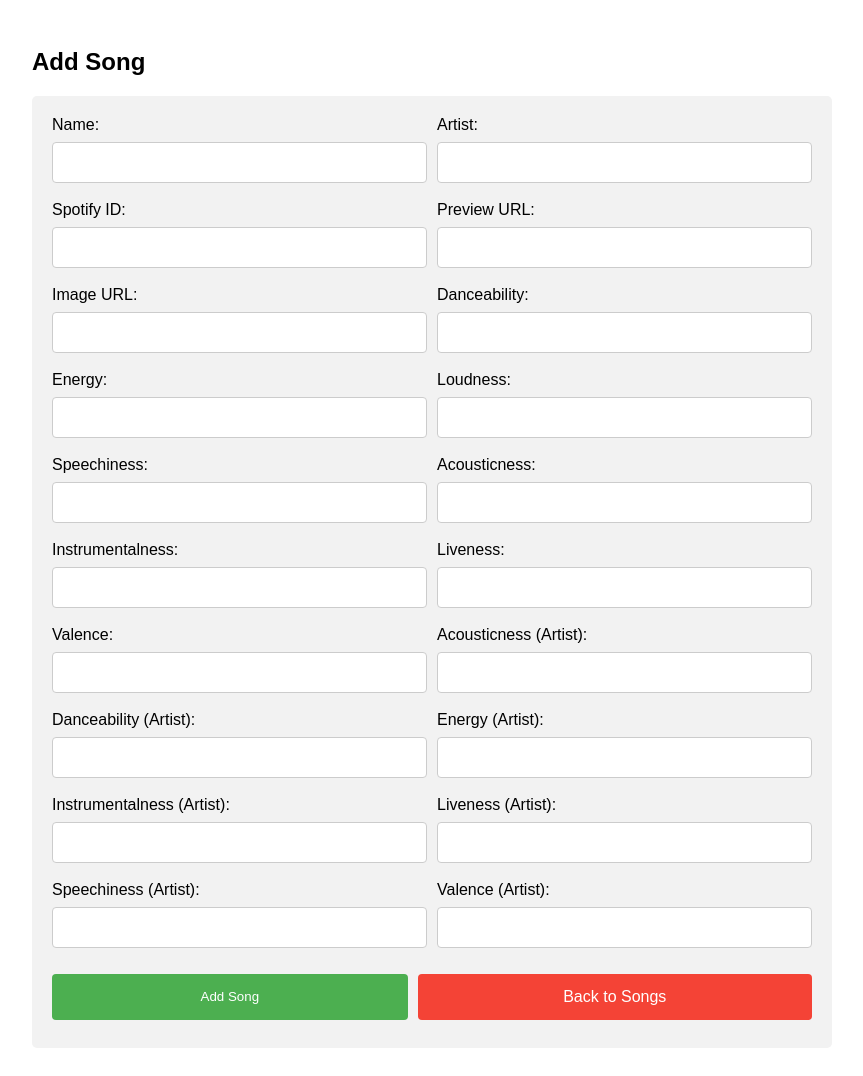
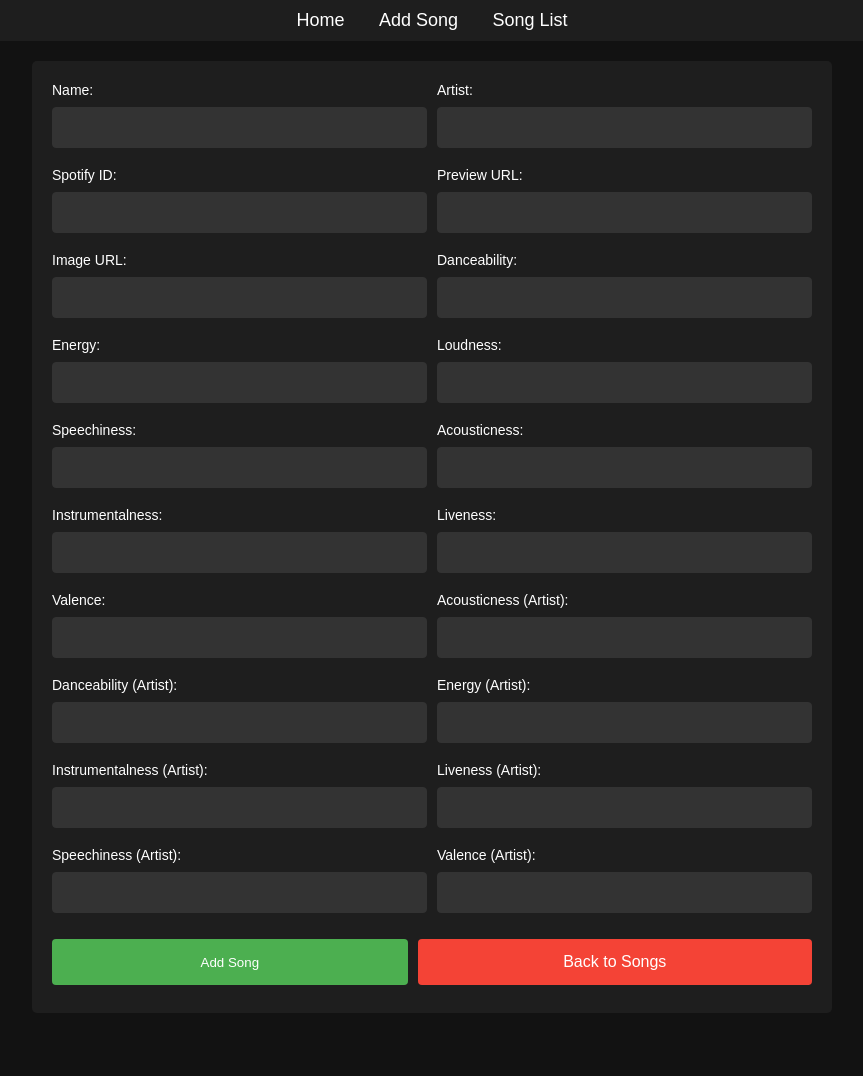
Before and after one commit to tanvir0188/Music-library, a PHP site: the page made by admin panel/addSongForm.html in a window 1280 px wide. Shown: the whole page, without its empty margins (208-1071 px from the left). After the commit the page ends 985 px from the top, so only its background shows below. Run offline with PHP 8.4, Linux system fonts and the light colour scheme.

Commit message:
dark theme added to the form

```diff
--- a/admin panel/addSongForm.html
+++ b/admin panel/addSongForm.html
@@ -8,6 +8,10 @@
     <style>
         body {
             font-family: Arial, sans-serif;
+            background-color: #121212;
+            color: #ffffff;
+            margin: 0;
+            padding: 0;
         }
 
         .container {
@@ -17,7 +21,7 @@
         }
 
         .add-song {
-            background-color: #f2f2f2;
+            background-color: #1e1e1e;
             padding: 20px;
             border-radius: 5px;
         }
@@ -36,16 +40,24 @@
             flex: 1 1 100%;
         }
 
-        input[type=text], input[type=number] {
+        label {
+            font-size: 14px;
+        }
+
+        input[type=text],
+        input[type=number] {
             width: 100%;
             padding: 12px;
             margin: 8px 0;
-            border: 1px solid #ccc;
+            border: 1px solid #333;
             border-radius: 4px;
             box-sizing: border-box;
+            background-color: #333;
+            color: #ffffff;
         }
 
-        input[type=submit], .btn-back {
+        input[type=submit],
+        .btn-back {
             width: 48%;
             background-color: #4CAF50;
             color: white;
@@ -59,7 +71,8 @@
             display: inline-block;
         }
 
-        input[type=submit]:hover, .btn-back:hover {
+        input[type=submit]:hover,
+        .btn-back:hover {
             background-color: #45a049;
         }
 
@@ -67,17 +80,42 @@
             background-color: #f44336;
         }
 
+        .btn-back:hover {
+            background-color: #e53935;
+        }
+
         .button-group {
             display: flex;
             justify-content: space-between;
             gap: 10px;
         }
+        nav {
+            background-color: #1e1e1e;
+            padding: 10px 0;
+            text-align: center;
+        }
+
+        nav a {
+            color: #ffffff;
+            text-decoration: none;
+            margin: 0 15px;
+            font-size: 18px;
+        }
+
+        nav a:hover {
+            color: #4CAF50;
+        }
     </style>
 </head>
 
 <body>
+    <nav>
+        <a href="index.php">Home</a>
+        <a href="addSongForm.html">Add Song</a>
+        <a href="songs.php">Song List</a>
+    </nav>
     <div class="container">
-        <h2>Add Song</h2>
+
         <div class="add-song">
             <form action="addSong.php" method="POST">
                 <div class="form-group">
--- a/admin panel/songs.php
+++ b/admin panel/songs.php
@@ -164,6 +164,7 @@ if (isset($_GET['search'])) {
         <a href="index.php">Home</a>
         <a href="addSongForm.html">Add Song</a>
         <a href="songs.php">Song List</a>
+        <a href="userList.php">Song List</a>
     </nav>
 
     <div class="container">
--- a/database.sql
+++ b/database.sql
@@ -25,6 +25,7 @@ CREATE TABLE songs (
 CREATE TABLE users (
     id INT AUTO_INCREMENT PRIMARY KEY,
     username VARCHAR(50) NOT NULL UNIQUE,
+    usertype VARCHAR(6),
     password VARCHAR(255) NOT NULL,
     email VARCHAR(100) NOT NULL UNIQUE,
     created_at TIMESTAMP DEFAULT CURRENT_TIMESTAMP
```
Also changed, not shown: index.php (added, +20 -0 lines), logout.php (added, +10 -0 lines), admin panel/userList.php (added).
